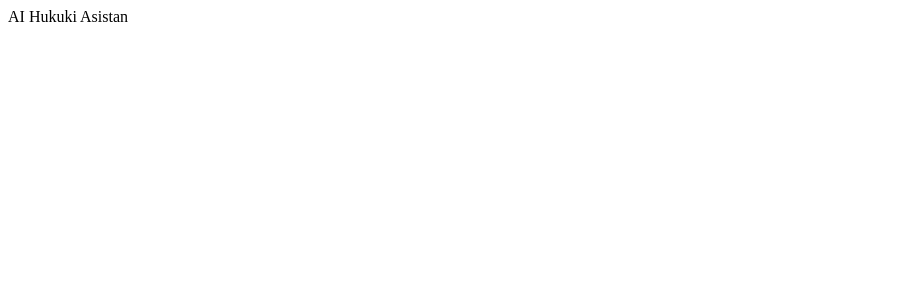
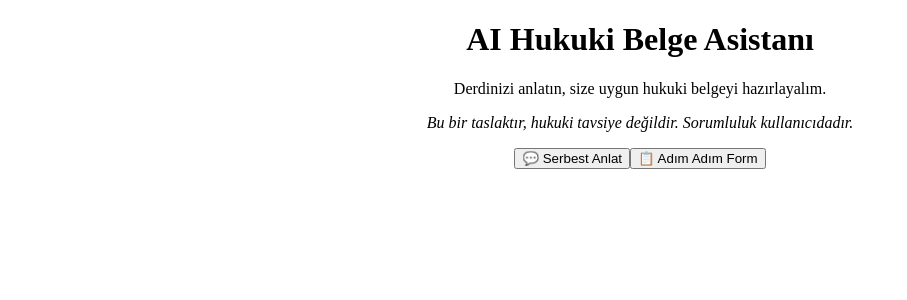
Before and after one commit to algans/ai-lawyer, a Next.js app: page / in a window 1280 px wide. Shown: the top 300 px of the page, without its empty margins (0-907 px from the left). Built offline with nearby package versions, Linux system fonts and the light colour scheme.

Commit message:
feat(faz1): landing + mod seçimi — Faz 1 tamamlandı

```diff
--- a/src/app/page.tsx
+++ b/src/app/page.tsx
@@ -1,3 +1,12 @@
+import Link from "next/link";
 export default function Home() {
-  return <main>AI Hukuki Asistan</main>;
+  return (
+    <main style={{ maxWidth: 640, margin: "0 auto", textAlign: "center" }}>
+      <h1>AI Hukuki Belge Asistanı</h1>
+      <p>Derdinizi anlatın, size uygun hukuki belgeyi hazırlayalım.</p>
+      <p><em>Bu bir taslaktır, hukuki tavsiye değildir. Sorumluluk kullanıcıdadır.</em></p>
+      <Link href="/chat"><button>💬 Serbest Anlat</button></Link>
+      <Link href="/form"><button>📋 Adım Adım Form</button></Link>
+    </main>
+  );
 }
```
Also changed, not shown: 1 other file (tests, documents, lock files or other folders).
